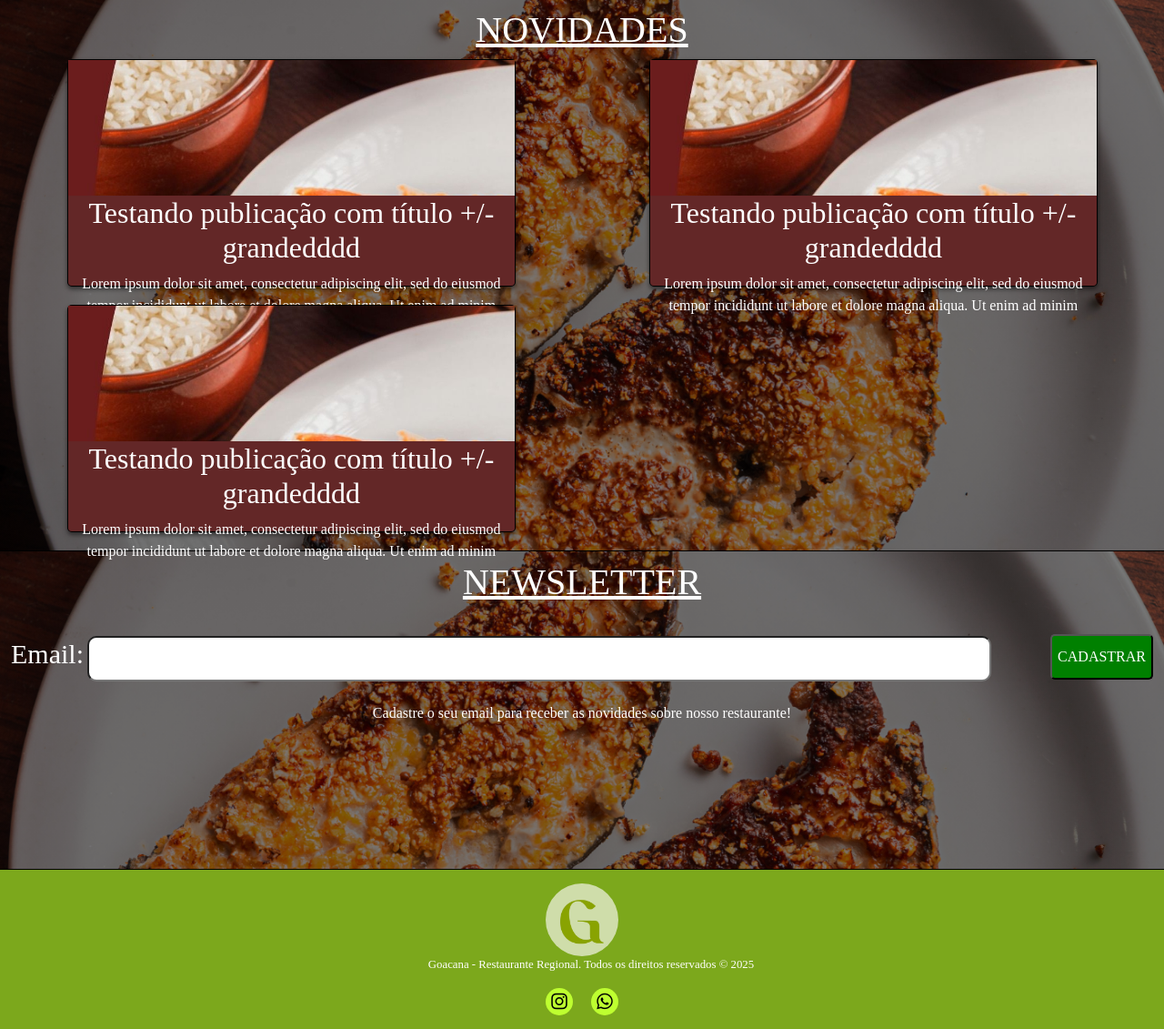
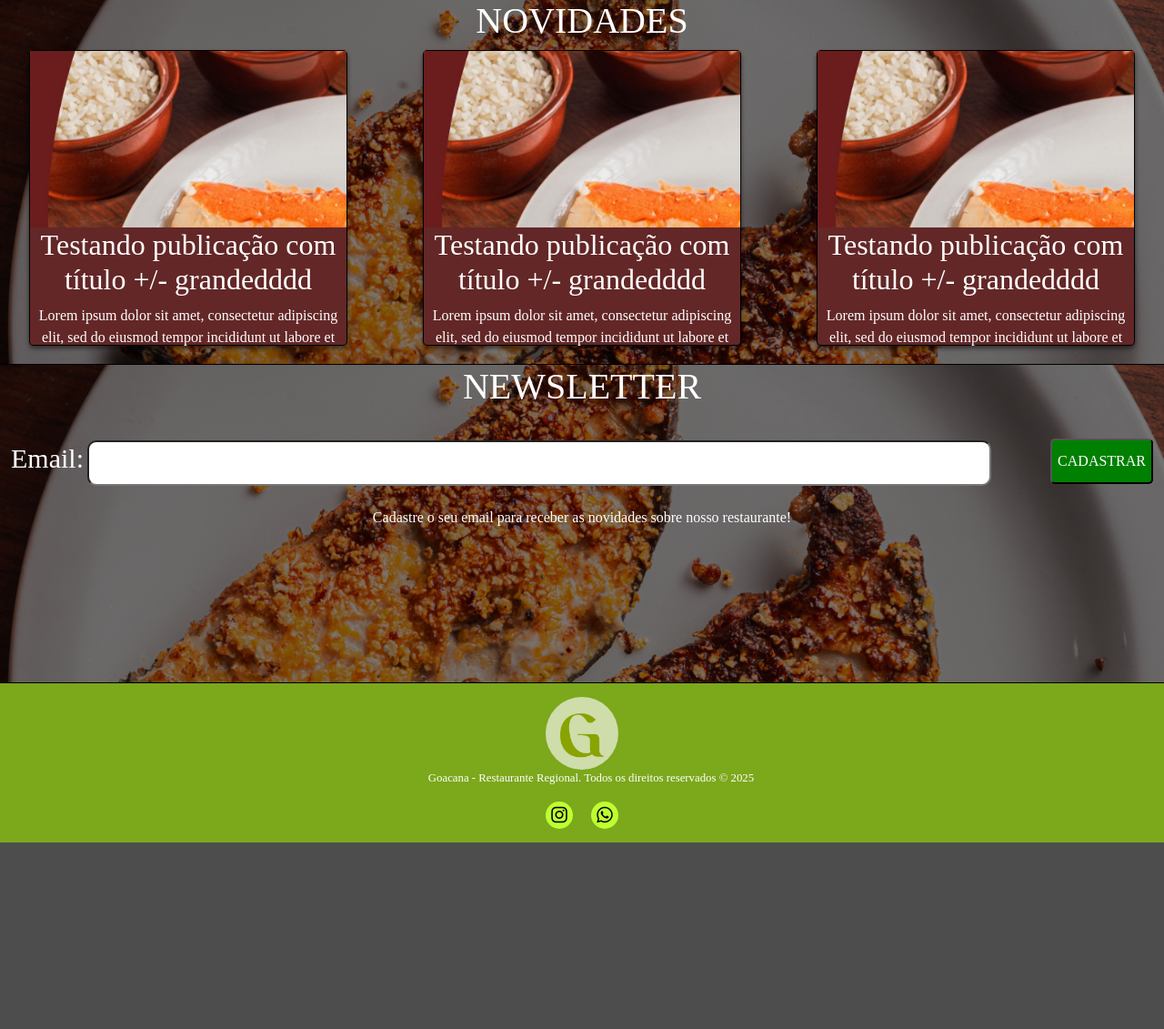
Before and after one commit to EmanuelFelixX/Goacana, a Django app: page / in a window 1280 px wide. Shown: the part 2114-3245 px from the top of the page at 91% size. After the commit the page ends 3040 px from the top, so only its background shows below. Run offline with Django 5.2, Linux system fonts and the light colour scheme; data comes from the database, SQL or seed files in the repository; both versions use the stored data as it was after the commit; some libraries are stand-ins or nearby versions; some web fonts are replaced.

Commit message:
Site praticamente finalizado; apenas falta a autenticação de usuários

```diff
--- a/Goacana/urls.py
+++ b/Goacana/urls.py
@@ -30,6 +30,7 @@ urlpatterns = [
     path('admins/', admins, name= 'admins'),
     path('editordecadarpio/', editordecadarpio, name='editordecadarpio'),
     path('login/', login, name='login'),
+    path('publiview/<int:id>/', publiview, name='publiview'),
     path('lista_publi/', lista_publi, name='lista_publi'),
     path('publicacao/', publicacao, name='publicacao'),
     path('edit_publi/<int:id>/', edit_publi, name='edit_publi'),
--- a/core/static/CSS/index.css
+++ b/core/static/CSS/index.css
@@ -123,7 +123,6 @@ body {h1 {text-align: center;}}
     }
 
     .promo{
-        height: 250px;
         margin-bottom: 20px;
 
         .promo-card {
@@ -205,27 +204,113 @@ body {h1 {text-align: center;}}
             }
         }
 
+        .bigger {
+            height: 325px !important;
+        }
+
+        .promo-card:hover {
+            transform: scale(1.05);
+        }
+    }
+
+    .publi {
+        display: grid;
+        grid-template-columns: repeat(auto-fill, minmax(400px, 1fr));
+        gap: 20px;
+        padding: 0px 0 20px 0;
+
+        .promo-card {
+            background-color: #632727;
+            justify-self: center;
+            border: 1px solid black;
+            border-radius: 5px;
+            height: 250px;
+            min-width: 350px;
+            width: 80%;
+            box-shadow: 0px 3px 5px rgba(0, 0, 0, 0.5);
+            transition: all 1.5s;
+            display: flex;
+            cursor: pointer;
+            transform: scale(1.0001);
+
+            .img-side {
+                width: 40%;
+                border-radius: 5px;
+                overflow: hidden;
+                display: flex;
+                justify-content: center;
+                align-items: center;
+
+                img {
+                    width: 90%;
+                    border-radius: 5px;
+                    border: 1px solid black;
+                    background-color: white;
+                }
+            }
+
+            .text-side {
+                margin-top: 20px;
+                width: 60%;
+                align-items: center;
+                display: flex;
+                flex-direction: column;
+                color: white;
+                border-radius: 0 5px 5px 0;
+
+                h2 {
+                    font-size: 1.3rem;
+                    margin: 0;
+                }
+
+                p {
+                    width: 90%;
+                    font-size: 1rem;
+                    margin: 0;
+                }
+
+                .preco {
+                    z-index: 1;
+                    font-size: 1.3rem;
+                    position: absolute;
+                    bottom: 5px;
+                    right: 10px;
+                }
+            }
+
+            .upper {
+                height: 60%;
+
+                img {
+                    width: 100%;
+                    height: 100%;
+                    object-fit: cover;
+                }
+            }
+
+            .down {
+                text-align: center;
+
+                p {
+                    height: 50px;
+                    overflow: hidden;
+                    text-overflow: ellipsis;
+                }
+            }
+        }
+
+        .bigger {
+            height: 325px !important;
+        }
+
         .promo-card:hover {
             transform: scale(1.05);
         }
     }
 
     a {
-        border: 2px solid black;
-        border-radius: 10px;
-        height: 50px;
-        padding: 0 20px;
-        background-color: white;
+        color: white;
         text-decoration: none;
-        color: black;
-        line-height: 50px;
-    }
-
-    .row {
-        h1 {
-            text-decoration: underline;
-            margin-top: 10px;
-        }
     }
 }
 
--- a/core/templates/index.html
+++ b/core/templates/index.html
@@ -140,14 +140,13 @@ Restaurante Regional
     </div>
 </div>
 <div class="contcard" id="nov">
-    <div class="container-fluid">
     <div class="row">
         <h1>NOVIDADES</h1>
     </div>
-        <div class="row">
+    <div class="publi">
     {% for publi in publi %}
-            <div class="col-12 col-md-6 col-xxl-4 promo">
-                <div class="promo-card upside">
+        <a href="{% url 'publiview' publi.id %}">
+            <div class="promo-card upside bigger">
                 <div class="upper">
                     <img src="{% static '/images/pag4.jpg' %}" alt="Novidade 1">
                 </div>
@@ -156,11 +155,10 @@ Restaurante Regional
                     <p>{{ publi.Texto }}</p>
                 </div>
             </div>
-            </div>
+        </a>
     {% empty %}
     <h2 class="empty">Sem novas publicações.</h2>
     {% endfor %}
-        </div>
     </div>
 </div>
 <div class="contcard" id="nov">
--- a/core/views.py
+++ b/core/views.py
@@ -20,6 +20,13 @@ def index(request):
 
 def contato(request):
     return render(request, 'contato.html')
+
+def publiview(request, id):
+    publi = TB_PUBLICACOES.objects.get(pk=id)
+    imgs = TB_IMAGENS.objects.filter(ID_Publicacao_id = id)
+    contexto = {'publi': publi, 'imgs': imgs}
+
+    return render(request, 'publiview.html', contexto)
 
 def lista_publi(request):
     publicacoes = TB_PUBLICACOES.objects.all()
```
Also changed, not shown: core/static/CSS/lista_publi.css (+34 -1 lines), core/static/CSS/publiview.css (added, +74 -0 lines), core/templates/lista_publi.html (+6 -2 lines), core/templates/publiview.html (added, +28 -0 lines), DB_MEDIA/publi/Captura_de_tela_2025-09-03_180301.png (added), DB_MEDIA/publi/Captura_de_tela_2025-10-01_213520.png (added), db.sqlite3. Lines whose indentation alone changed are shown as unchanged.
